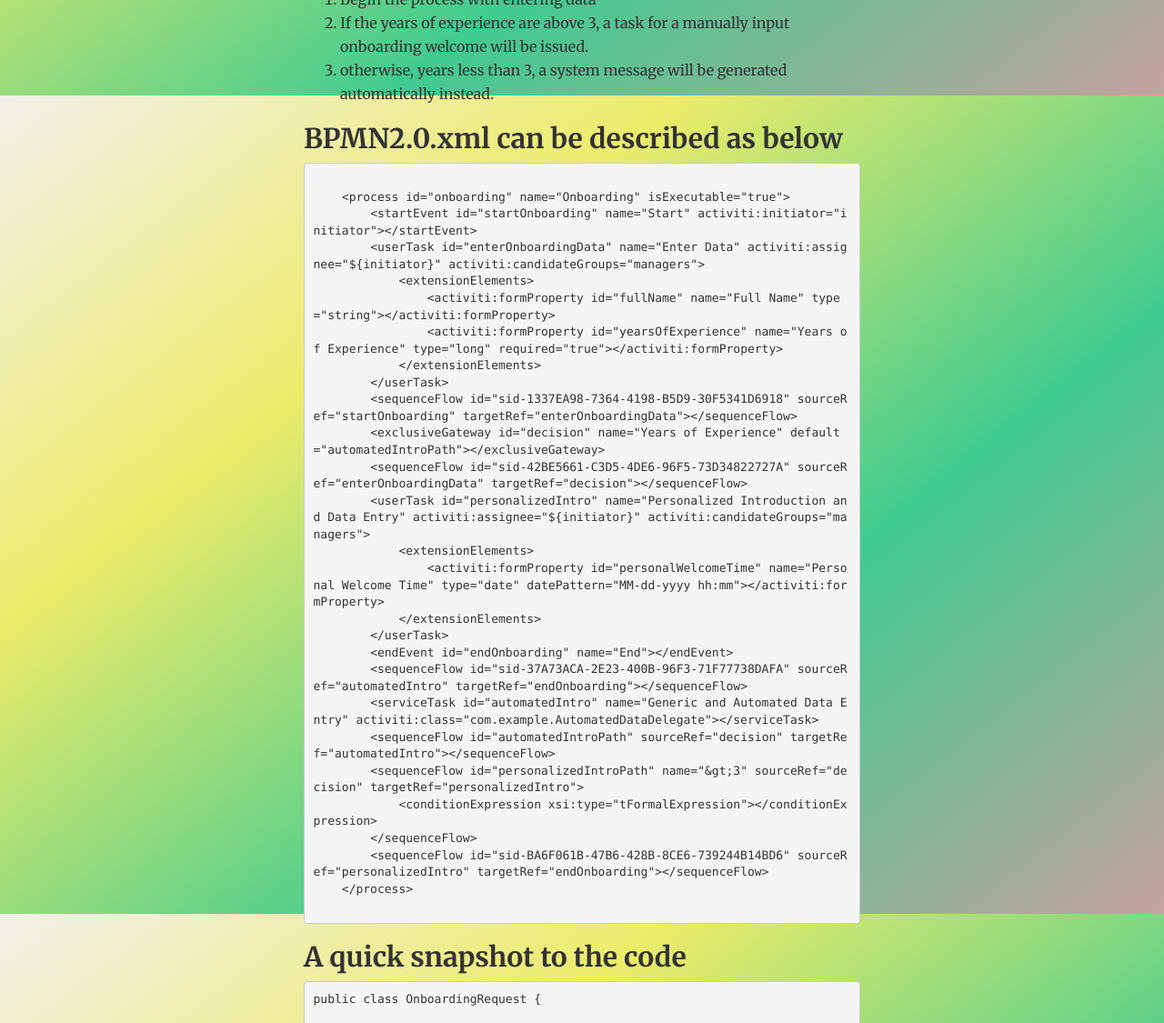
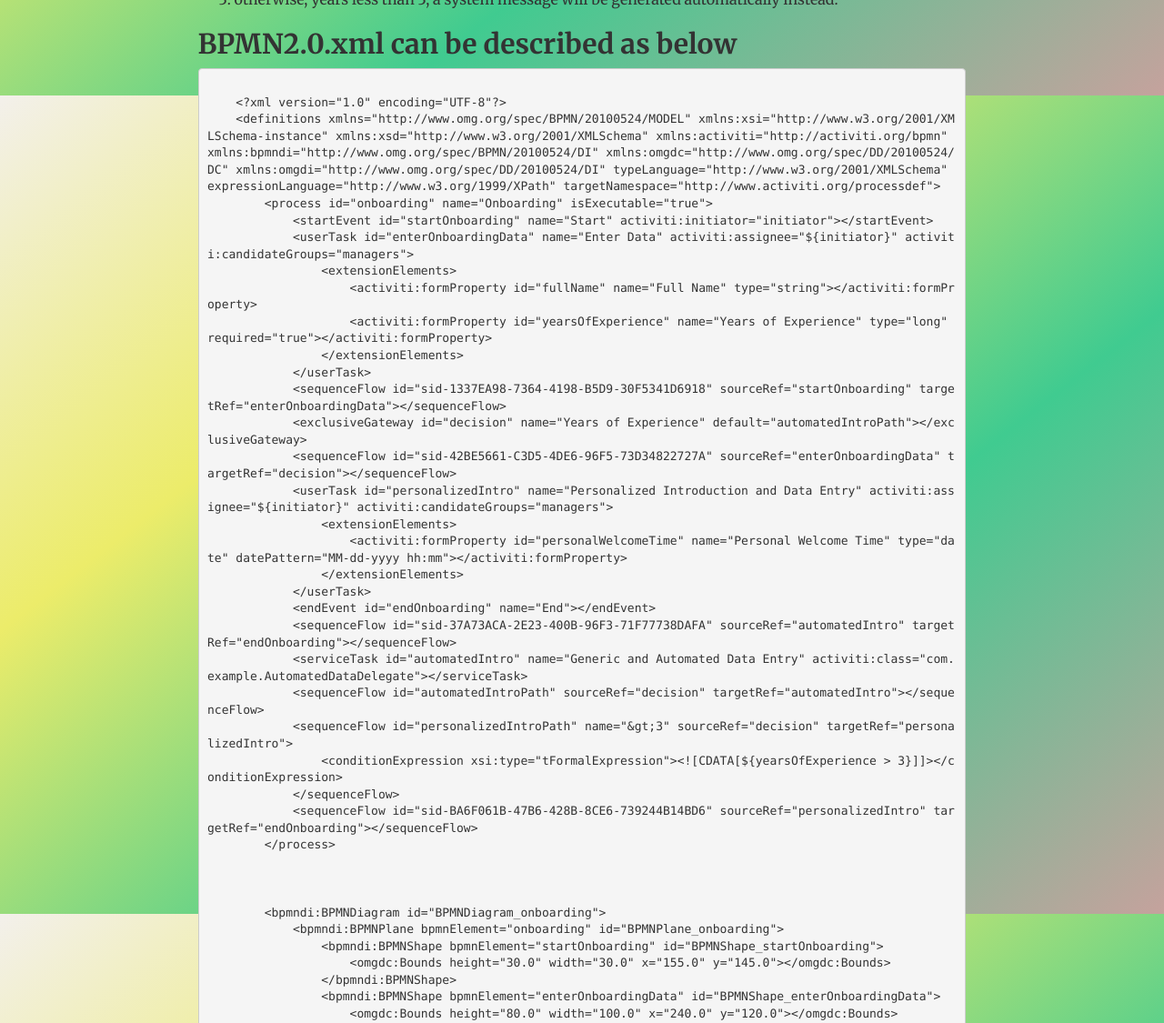
Before and after one commit to flying3615/flying3615.github.io, a Jekyll site: the page built from _posts/2017-03-25-Activity Start Up.md, in a window 1280 px wide, cut to the strip 795-1920 px from the top of the page. Shown: the whole strip at 91% size. Built offline with Jekyll 4.4.1, drawn with Linux system fonts in a browser that asks for light colours; some of the changed text lies outside the part shown.

Commit message:
activiti

````diff
--- a/_posts/2017-03-25-Activity Start Up.md
+++ b/_posts/2017-03-25-Activity Start Up.md
@@ -22,38 +22,94 @@ In this example, a simple business flow can be described as
 
 ``` xml
 
-    <process id="onboarding" name="Onboarding" isExecutable="true">
-        <startEvent id="startOnboarding" name="Start" activiti:initiator="initiator"></startEvent>
-        <userTask id="enterOnboardingData" name="Enter Data" activiti:assignee="${initiator}" activiti:candidateGroups="managers">
-            <extensionElements>
-                <activiti:formProperty id="fullName" name="Full Name" type="string"></activiti:formProperty>
-                <activiti:formProperty id="yearsOfExperience" name="Years of Experience" type="long" required="true"></activiti:formProperty>
-            </extensionElements>
-        </userTask>
-        <sequenceFlow id="sid-1337EA98-7364-4198-B5D9-30F5341D6918" sourceRef="startOnboarding" targetRef="enterOnboardingData"></sequenceFlow>
-        <exclusiveGateway id="decision" name="Years of Experience" default="automatedIntroPath"></exclusiveGateway>
-        <sequenceFlow id="sid-42BE5661-C3D5-4DE6-96F5-73D34822727A" sourceRef="enterOnboardingData" targetRef="decision"></sequenceFlow>
-        <userTask id="personalizedIntro" name="Personalized Introduction and Data Entry" activiti:assignee="${initiator}" activiti:candidateGroups="managers">
-            <extensionElements>
-                <activiti:formProperty id="personalWelcomeTime" name="Personal Welcome Time" type="date" datePattern="MM-dd-yyyy hh:mm"></activiti:formProperty>
-            </extensionElements>
-        </userTask>
-        <endEvent id="endOnboarding" name="End"></endEvent>
-        <sequenceFlow id="sid-37A73ACA-2E23-400B-96F3-71F77738DAFA" sourceRef="automatedIntro" targetRef="endOnboarding"></sequenceFlow>
-        <serviceTask id="automatedIntro" name="Generic and Automated Data Entry" activiti:class="com.example.AutomatedDataDelegate"></serviceTask>
-        <sequenceFlow id="automatedIntroPath" sourceRef="decision" targetRef="automatedIntro"></sequenceFlow>
-        <sequenceFlow id="personalizedIntroPath" name="&gt;3" sourceRef="decision" targetRef="personalizedIntro">
-            <conditionExpression xsi:type="tFormalExpression"></conditionExpression>
-        </sequenceFlow>
-        <sequenceFlow id="sid-BA6F061B-47B6-428B-8CE6-739244B14BD6" sourceRef="personalizedIntro" targetRef="endOnboarding"></sequenceFlow>
-    </process>
+    <?xml version="1.0" encoding="UTF-8"?>
+    <definitions xmlns="http://www.omg.org/spec/BPMN/20100524/MODEL" xmlns:xsi="http://www.w3.org/2001/XMLSchema-instance" xmlns:xsd="http://www.w3.org/2001/XMLSchema" xmlns:activiti="http://activiti.org/bpmn" xmlns:bpmndi="http://www.omg.org/spec/BPMN/20100524/DI" xmlns:omgdc="http://www.omg.org/spec/DD/20100524/DC" xmlns:omgdi="http://www.omg.org/spec/DD/20100524/DI" typeLanguage="http://www.w3.org/2001/XMLSchema" expressionLanguage="http://www.w3.org/1999/XPath" targetNamespace="http://www.activiti.org/processdef">
+        <process id="onboarding" name="Onboarding" isExecutable="true">
+            <startEvent id="startOnboarding" name="Start" activiti:initiator="initiator"></startEvent>
+            <userTask id="enterOnboardingData" name="Enter Data" activiti:assignee="${initiator}" activiti:candidateGroups="managers">
+                <extensionElements>
+                    <activiti:formProperty id="fullName" name="Full Name" type="string"></activiti:formProperty>
+                    <activiti:formProperty id="yearsOfExperience" name="Years of Experience" type="long" required="true"></activiti:formProperty>
+                </extensionElements>
+            </userTask>
+            <sequenceFlow id="sid-1337EA98-7364-4198-B5D9-30F5341D6918" sourceRef="startOnboarding" targetRef="enterOnboardingData"></sequenceFlow>
+            <exclusiveGateway id="decision" name="Years of Experience" default="automatedIntroPath"></exclusiveGateway>
+            <sequenceFlow id="sid-42BE5661-C3D5-4DE6-96F5-73D34822727A" sourceRef="enterOnboardingData" targetRef="decision"></sequenceFlow>
+            <userTask id="personalizedIntro" name="Personalized Introduction and Data Entry" activiti:assignee="${initiator}" activiti:candidateGroups="managers">
+                <extensionElements>
+                    <activiti:formProperty id="personalWelcomeTime" name="Personal Welcome Time" type="date" datePattern="MM-dd-yyyy hh:mm"></activiti:formProperty>
+                </extensionElements>
+            </userTask>
+            <endEvent id="endOnboarding" name="End"></endEvent>
+            <sequenceFlow id="sid-37A73ACA-2E23-400B-96F3-71F77738DAFA" sourceRef="automatedIntro" targetRef="endOnboarding"></sequenceFlow>
+            <serviceTask id="automatedIntro" name="Generic and Automated Data Entry" activiti:class="com.example.AutomatedDataDelegate"></serviceTask>
+            <sequenceFlow id="automatedIntroPath" sourceRef="decision" targetRef="automatedIntro"></sequenceFlow>
+            <sequenceFlow id="personalizedIntroPath" name="&gt;3" sourceRef="decision" targetRef="personalizedIntro">
+                <conditionExpression xsi:type="tFormalExpression"><![CDATA[${yearsOfExperience > 3}]]></conditionExpression>
+            </sequenceFlow>
+            <sequenceFlow id="sid-BA6F061B-47B6-428B-8CE6-739244B14BD6" sourceRef="personalizedIntro" targetRef="endOnboarding"></sequenceFlow>
+        </process>
+
+
+
+        <bpmndi:BPMNDiagram id="BPMNDiagram_onboarding">
+            <bpmndi:BPMNPlane bpmnElement="onboarding" id="BPMNPlane_onboarding">
+                <bpmndi:BPMNShape bpmnElement="startOnboarding" id="BPMNShape_startOnboarding">
+                    <omgdc:Bounds height="30.0" width="30.0" x="155.0" y="145.0"></omgdc:Bounds>
+                </bpmndi:BPMNShape>
+                <bpmndi:BPMNShape bpmnElement="enterOnboardingData" id="BPMNShape_enterOnboardingData">
+                    <omgdc:Bounds height="80.0" width="100.0" x="240.0" y="120.0"></omgdc:Bounds>
+                </bpmndi:BPMNShape>
+                <bpmndi:BPMNShape bpmnElement="decision" id="BPMNShape_decision">
+                    <omgdc:Bounds height="40.0" width="40.0" x="385.0" y="140.0"></omgdc:Bounds>
+                </bpmndi:BPMNShape>
+                <bpmndi:BPMNShape bpmnElement="personalizedIntro" id="BPMNShape_personalizedIntro">
+                    <omgdc:Bounds height="80.0" width="100.0" x="519.0" y="15.0"></omgdc:Bounds>
+                </bpmndi:BPMNShape>
+                <bpmndi:BPMNShape bpmnElement="endOnboarding" id="BPMNShape_endOnboarding">
+                    <omgdc:Bounds height="28.0" width="28.0" x="725.0" y="165.0"></omgdc:Bounds>
+                </bpmndi:BPMNShape>
+                <bpmndi:BPMNShape bpmnElement="automatedIntro" id="BPMNShape_automatedIntro">
+                    <omgdc:Bounds height="80.0" width="100.0" x="520.0" y="255.0"></omgdc:Bounds>
+                </bpmndi:BPMNShape>
+                <bpmndi:BPMNEdge bpmnElement="sid-37A73ACA-2E23-400B-96F3-71F77738DAFA" id="BPMNEdge_sid-37A73ACA-2E23-400B-96F3-71F77738DAFA">
+                    <omgdi:waypoint x="570.0" y="255.0"></omgdi:waypoint>
+                    <omgdi:waypoint x="570.0" y="179.0"></omgdi:waypoint>
+                    <omgdi:waypoint x="725.0" y="179.0"></omgdi:waypoint>
+                </bpmndi:BPMNEdge>
+                <bpmndi:BPMNEdge bpmnElement="sid-1337EA98-7364-4198-B5D9-30F5341D6918" id="BPMNEdge_sid-1337EA98-7364-4198-B5D9-30F5341D6918">
+                    <omgdi:waypoint x="185.0" y="160.0"></omgdi:waypoint>
+                    <omgdi:waypoint x="240.0" y="160.0"></omgdi:waypoint>
+                </bpmndi:BPMNEdge>
+                <bpmndi:BPMNEdge bpmnElement="automatedIntroPath" id="BPMNEdge_automatedIntroPath">
+                    <omgdi:waypoint x="405.0" y="180.0"></omgdi:waypoint>
+                    <omgdi:waypoint x="405.0" y="295.0"></omgdi:waypoint>
+                    <omgdi:waypoint x="520.0" y="295.0"></omgdi:waypoint>
+                </bpmndi:BPMNEdge>
+                <bpmndi:BPMNEdge bpmnElement="personalizedIntroPath" id="BPMNEdge_personalizedIntroPath">
+                    <omgdi:waypoint x="405.0" y="140.0"></omgdi:waypoint>
+                    <omgdi:waypoint x="405.0" y="55.0"></omgdi:waypoint>
+                    <omgdi:waypoint x="519.0" y="55.0"></omgdi:waypoint>
+                </bpmndi:BPMNEdge>
+                <bpmndi:BPMNEdge bpmnElement="sid-42BE5661-C3D5-4DE6-96F5-73D34822727A" id="BPMNEdge_sid-42BE5661-C3D5-4DE6-96F5-73D34822727A">
+                    <omgdi:waypoint x="340.0" y="160.0"></omgdi:waypoint>
+                    <omgdi:waypoint x="385.0" y="160.0"></omgdi:waypoint>
+                </bpmndi:BPMNEdge>
+                <bpmndi:BPMNEdge bpmnElement="sid-BA6F061B-47B6-428B-8CE6-739244B14BD6" id="BPMNEdge_sid-BA6F061B-47B6-428B-8CE6-739244B14BD6">
+                    <omgdi:waypoint x="619.0" y="55.0"></omgdi:waypoint>
+                    <omgdi:waypoint x="739.0" y="55.0"></omgdi:waypoint>
+                    <omgdi:waypoint x="739.0" y="165.0"></omgdi:waypoint>
+                </bpmndi:BPMNEdge>
+            </bpmndi:BPMNPlane>
+        </bpmndi:BPMNDiagram>
+    </definitions>
 
 ```
 
 
 ## A quick snapshot to the code
 
-{% highlight java %}
+<pre class="prettyprint lang-java">
 public class OnboardingRequest {
 
     public static void main(String[] args) throws ParseException {
@@ -159,7 +215,8 @@ public class OnboardingRequest {
         scanner.close();
     }
 }
-{% endhighlight %}
+
+</pre>
 
 It's a pretty basic all-in-one example to show activiti's critical APIs, from setting up DB, reading procedure XML file to handling a task lifecycle
 The while-loop always take the next task to process when it's NOT end, then read user's CLI input to change task's form data.
--- a/css/jumbotron-narrow.css
+++ b/css/jumbotron-narrow.css
@@ -34,7 +34,7 @@ body {
 /* Customize container */
 @media (min-width: 768px) {
   .container {
-    max-width: 750px;
+    max-width: 1024px;
   }
 }
 .container-narrow > hr {
````
